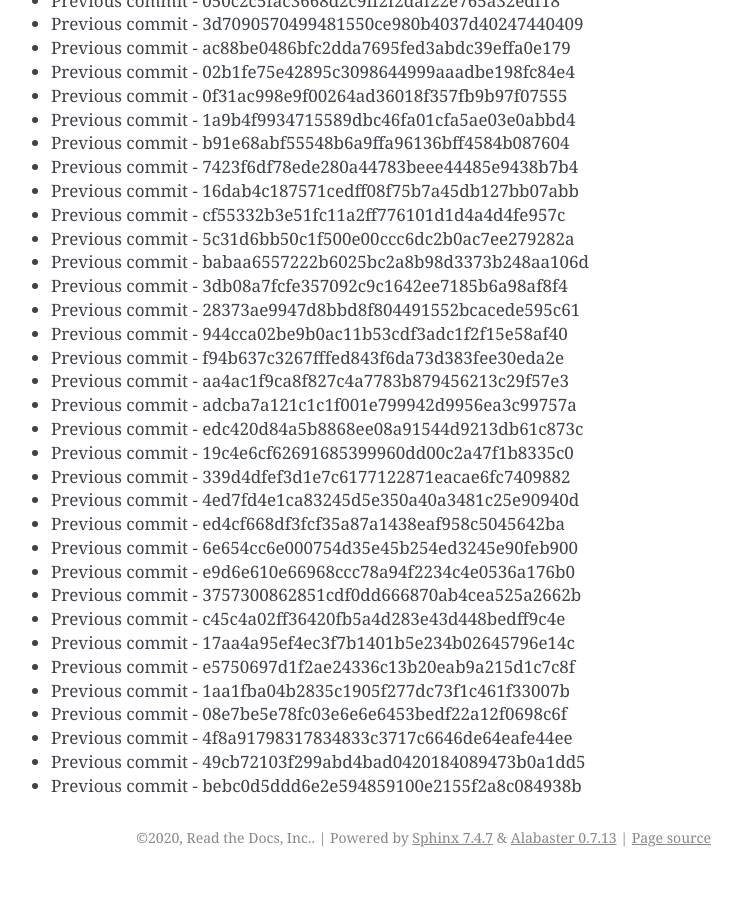
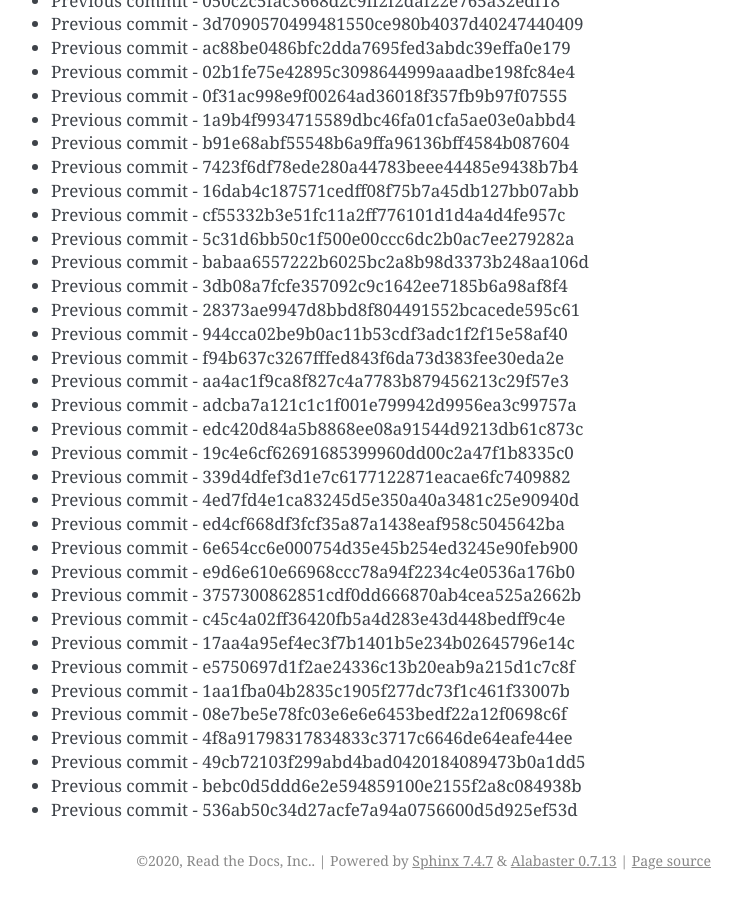
Before and after one commit to readthedocs/rtd-git-stresstest, a Sphinx documentation site: the page built from docs/updates.rst, in a window 1280 px wide and 900 px high, scrolled down 93320 px. Shown: the whole window, without its empty margins (399-1141 px from the left). Built offline with Sphinx 7.4.7, drawn with Linux system fonts in a browser that asks for light colours; before the commit the page ends 94197 px from its top, so only the background shows below that.

Commit message:
Generating commit from previous: 536ab50c34d27acfe7a94a0756600d5d925ef53d

```diff
--- a/docs/updates.rst
+++ b/docs/updates.rst
@@ -3953,3 +3953,4 @@ It can be tested for any performance characteristics.
 * Previous commit - 4f8a91798317834833c3717c6646de64eafe44ee
 * Previous commit - 49cb72103f299abd4bad0420184089473b0a1dd5
 * Previous commit - bebc0d5ddd6e2e594859100e2155f2a8c084938b
+* Previous commit - 536ab50c34d27acfe7a94a0756600d5d925ef53d
```
